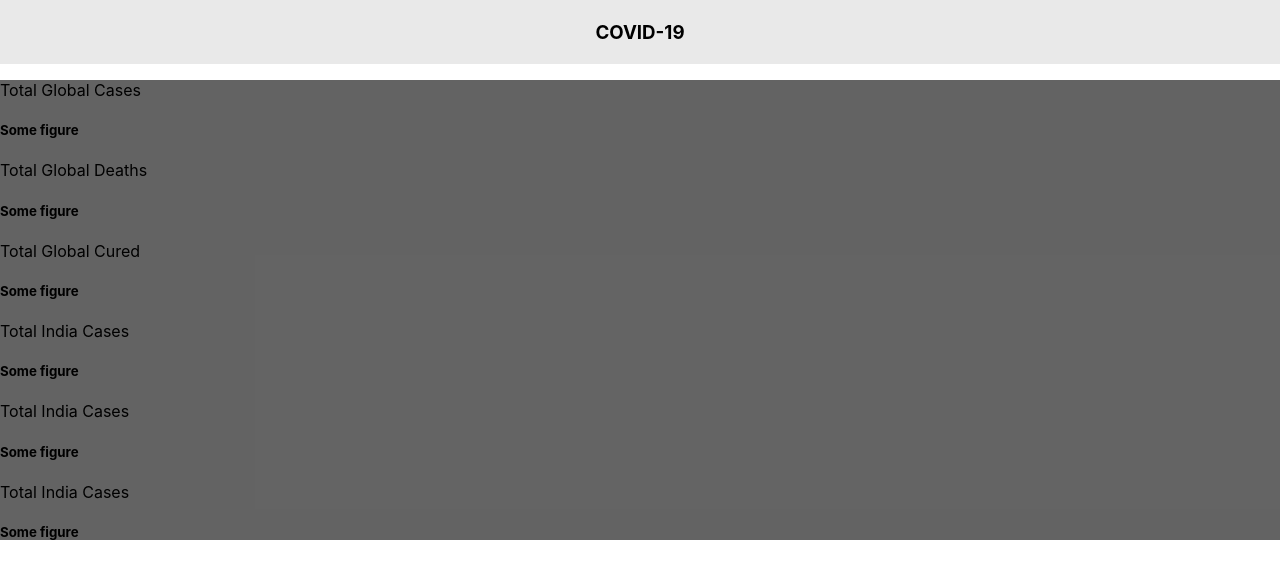
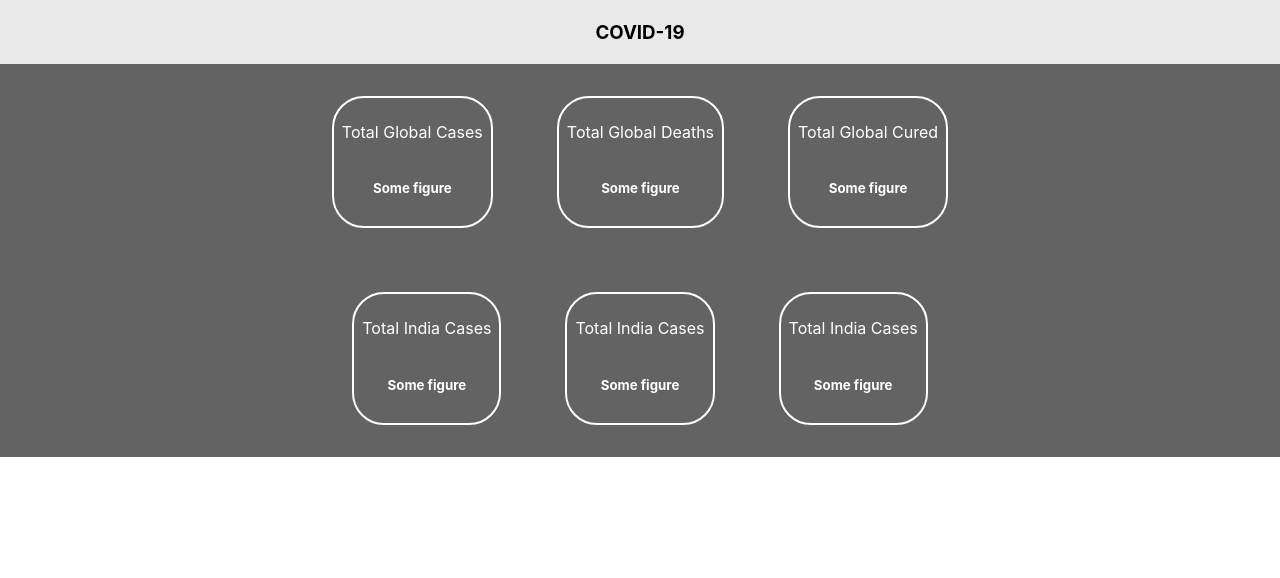
Before and after one commit to yashg160/Covid19, a React (Create React App) app: page / in a window 1280 px wide. Shown: the top 578 px of the page. Built offline with nearby package versions, Linux system fonts and the light colour scheme.

Commit message:
CSS classes updated

```diff
--- a/src/App.js
+++ b/src/App.js
@@ -9,39 +9,37 @@ export default class App extends React.Component {
 					<h3>COVID-19</h3>
 				</div>
 				<div className="container">
-					<div className="global">
-						<div className="global-card">
+					<div className="card-container">
+						<div className="card">
 							<p>Total Global Cases</p>
 							<h5>Some figure</h5>
 						</div>
 
-						<div className="global-card">
+						<div className="card">
 							<p>Total Global Deaths</p>
 							<h5>Some figure</h5>
 						</div>
 
-						<div className="global-card">
+						<div className="card">
 							<p>Total Global Cured</p>
 							<h5>Some figure</h5>
 						</div>
 					</div>
 
-					<div className="content">
-						<div className="numbers">
-							<div className="numbers-card">
+					<div className="card-container">
+						<div className="card">
 							<p>Total India Cases</p>
 							<h5>Some figure</h5>
 						</div>
 
-							<div className="numbers-card">
+						<div className="card">
 							<p>Total India Cases</p>
 							<h5>Some figure</h5>
 						</div>
 
-							<div className="numbers-card">
+						<div className="card">
 							<p>Total India Cases</p>
 							<h5>Some figure</h5>
-							</div>
 						</div>
 					</div>
 				</div>
```
Lines whose indentation alone changed are shown as unchanged.
